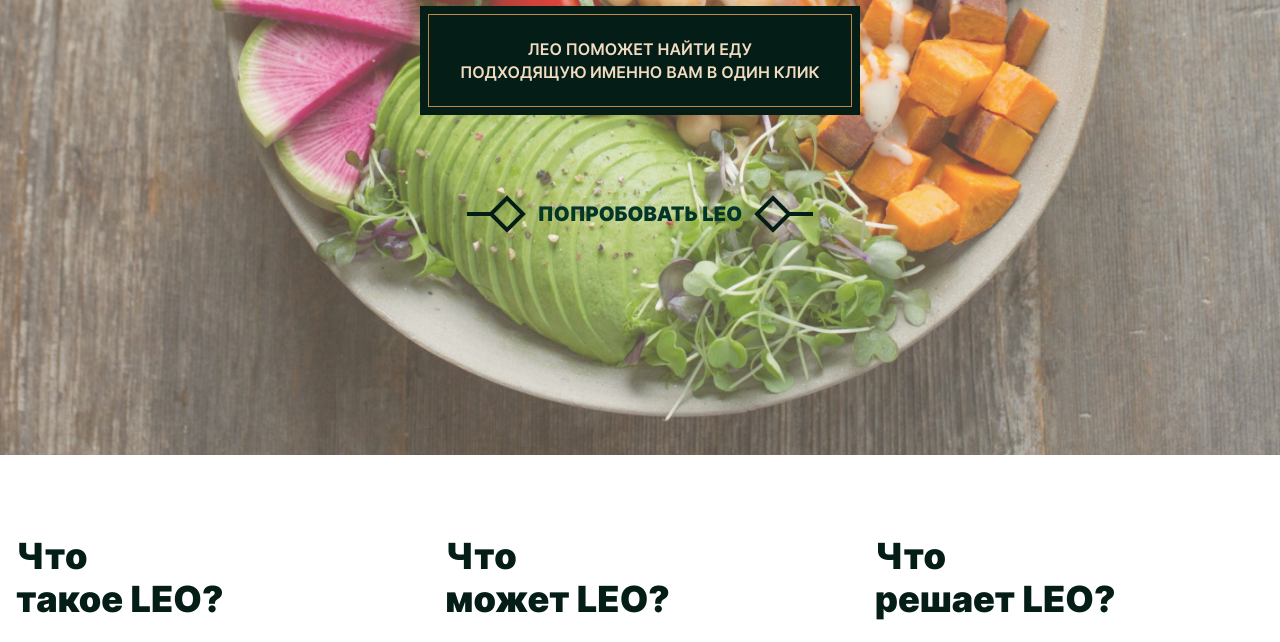
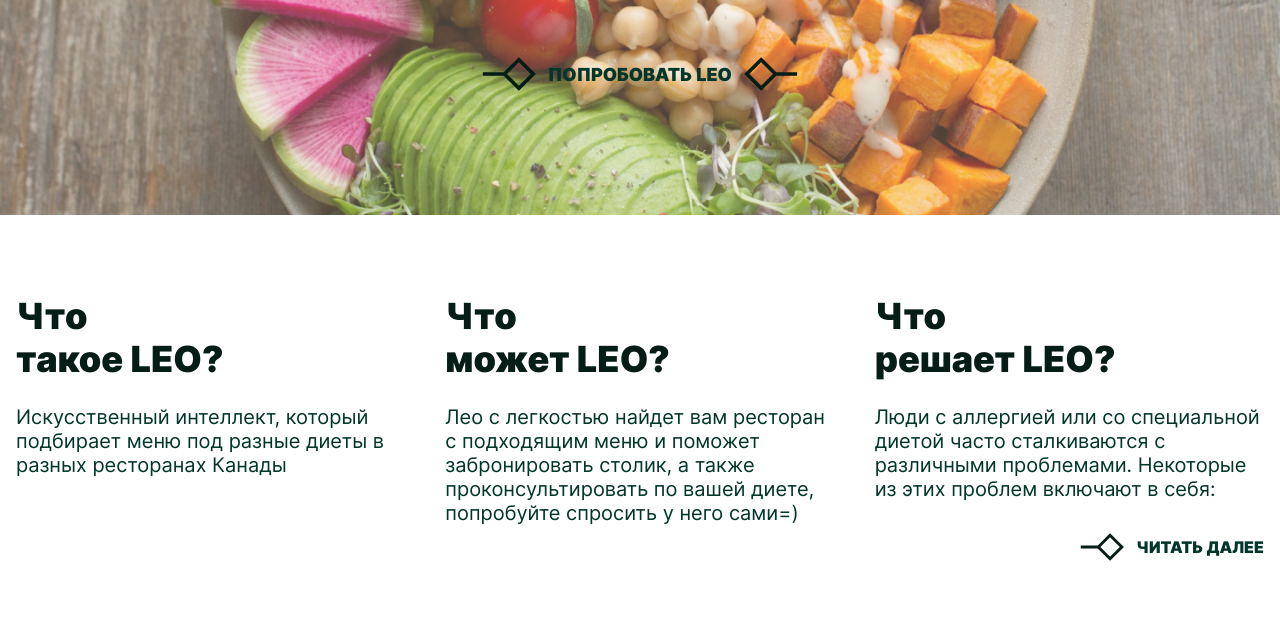
Before and after one commit to danelian/AiLeo, a website: page src/index.html in a window 1280 px wide. Shown: the part 465-1107 px from the top of the page. Drawn offline with nearby package versions, Linux system fonts and the light colour scheme; files that its build step writes are made by us from their sources; files whose address does not match are found by name.

Commit message:
Адаптация: Готов блок Hero

```diff
--- a/gulp/version.json
+++ b/gulp/version.json
@@ -1,3 +1,3 @@
 {
-    "main": "20230830135621"
+    "main": "20230831002030"
 }
--- a/src/scss/blocks/buttons.scss
+++ b/src/scss/blocks/buttons.scss
@@ -1,25 +1,4 @@
 /*-----buttons----*/
-// .button {
-// 	&.btn-c {
-// 				display: inline-flex;
-// 				align-items: center;
-// 				justify-content: center;
-// 				font-family: "Manrope-Medium";
-// 				font-weight: 500;
-// 				font-size: 1rem;
-// 				line-height: 1;
-// 				width: 13.75rem;
-// 				height: 3.4375rem;
-// 				background: rgba(255, 255, 255, 0.05);
-// 				color: #ffffff;
-// 				border: 1px #ffffff solid;
-// 				&:hover {
-// 					background: $global-color;
-// 					border-color: $global-color;
-// 				}
-// 			}
-// }
-
 .link-main {
 	display: inline-flex;
 	align-items: center;
@@ -63,7 +42,6 @@
 		}
 	}
 }
-
 .section-link {
 	display: inline-flex;
 	align-items: center;
@@ -109,3 +87,25 @@
 		}
 	}
 }
+
+@include desktop {
+	/*-----buttons----*/
+	.link-main {
+		font-size: 18px;
+		.arrow-left,
+		.arrow-right {
+			width: 54px;
+		}
+	}
+}
+
+@include mobile {
+	/*-----buttons----*/
+	.link-main {
+		font-size: 17px;
+		.arrow-left,
+		.arrow-right {
+			width: 44px;
+		}
+	}
+}
--- a/src/scss/blocks/header.scss
+++ b/src/scss/blocks/header.scss
@@ -87,7 +87,7 @@
   }
 }
 
-@include desktop {
+@include mobile {
   /*----header-----*/
   .header {
     margin-top: -12px;
--- a/src/scss/blocks/title.scss
+++ b/src/scss/blocks/title.scss
@@ -13,3 +13,33 @@
 	line-height: 1.2;
 	color: var(--darkGreen-color);
 }
+
+@include desktop {
+	/*-----title----*/
+	.page-title {
+		margin-bottom: 24px;
+		font-size: 40px;
+	}
+	.section-title {
+		margin-bottom: 24px;
+		font-size: 36px;
+		font-weight: 900;
+		line-height: 1.2;
+		color: var(--darkGreen-color);
+	}
+}
+
+@include mobile {
+	/*-----title----*/
+	.page-title {
+		margin-bottom: 24px;
+		font-size: 28px;
+	}
+	.section-title {
+		margin-bottom: 24px;
+		font-size: 36px;
+		font-weight: 900;
+		line-height: 1.2;
+		color: var(--darkGreen-color);
+	}
+}
--- a/src/scss/widgets/hero.scss
+++ b/src/scss/widgets/hero.scss
@@ -1,3 +1,4 @@
+/*----hero-----*/
 .hero {
   padding-top: 300px;
   padding-bottom: 120px;
@@ -58,3 +59,48 @@
     }
   }
 }
+
+@include desktop {
+  /*----hero-----*/
+  .hero {
+    padding-top: 220px;
+    padding-bottom: 80px;
+    min-height: 680px;
+    &__content {
+      &-main {
+        max-width: 680px;
+        p {
+          font-size: 20px;
+        }
+      }
+      &-second {
+        padding: 24px;
+        font-size: 15px;
+      }
+      .link-main {
+        margin-top: 60px;
+      }
+    }
+  }
+}
+
+@include mobile {
+  /*----hero-----*/
+  .hero {
+    padding-top: 120px;
+    padding-bottom: 60px;
+    min-height: 560px;
+    &__content {
+      &-main {
+        max-width: 100%;
+        padding: 16px;
+        p {
+          font-size: 18px;
+        }
+      }
+      .link-main {
+        margin-top: 40px;
+      }
+    }
+  }
+}
```
Also changed, not shown: src/widgets/hero.html (+1 -1 lines), dist/css/style.css, dist/css/style.min.css, dist/index.html.
